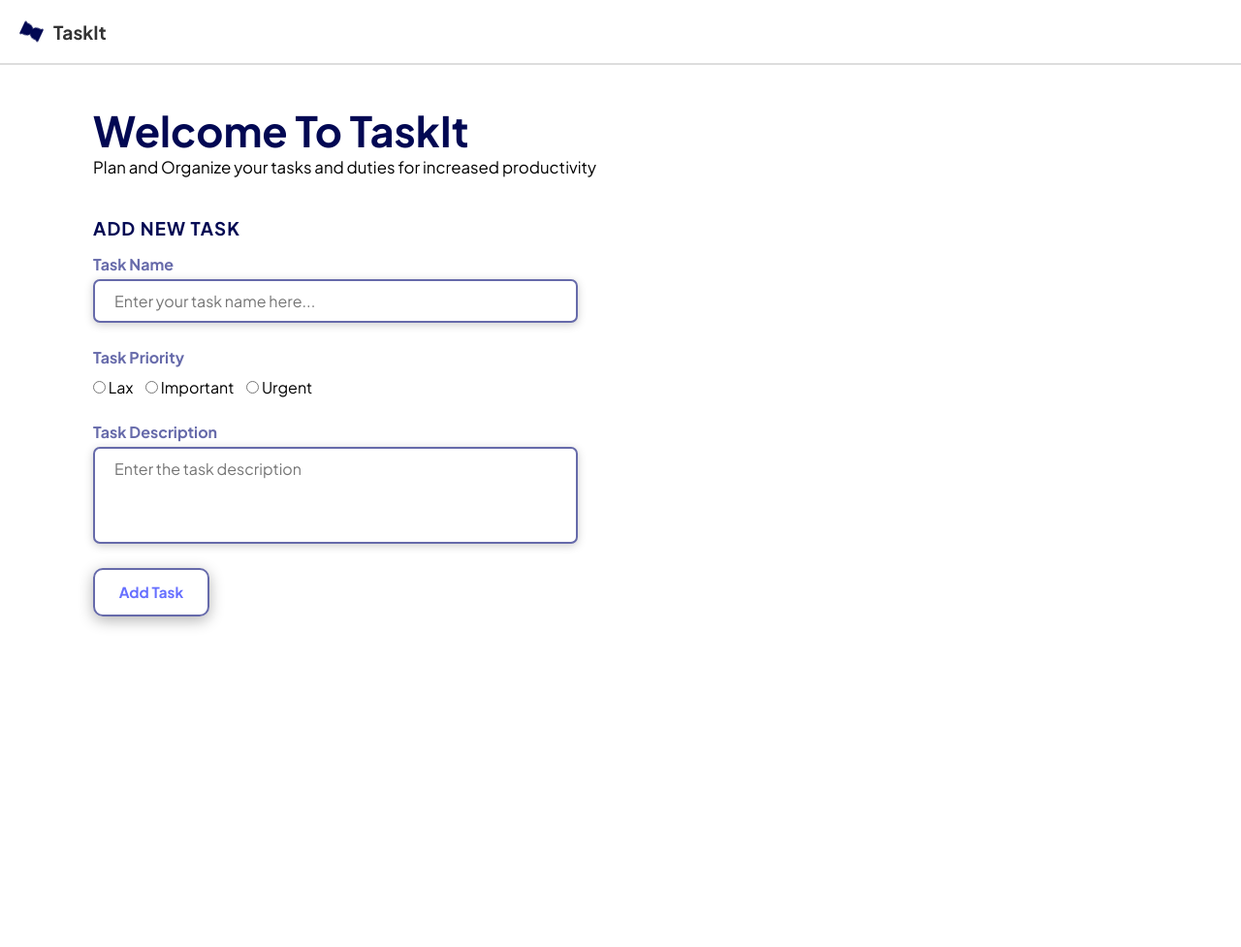
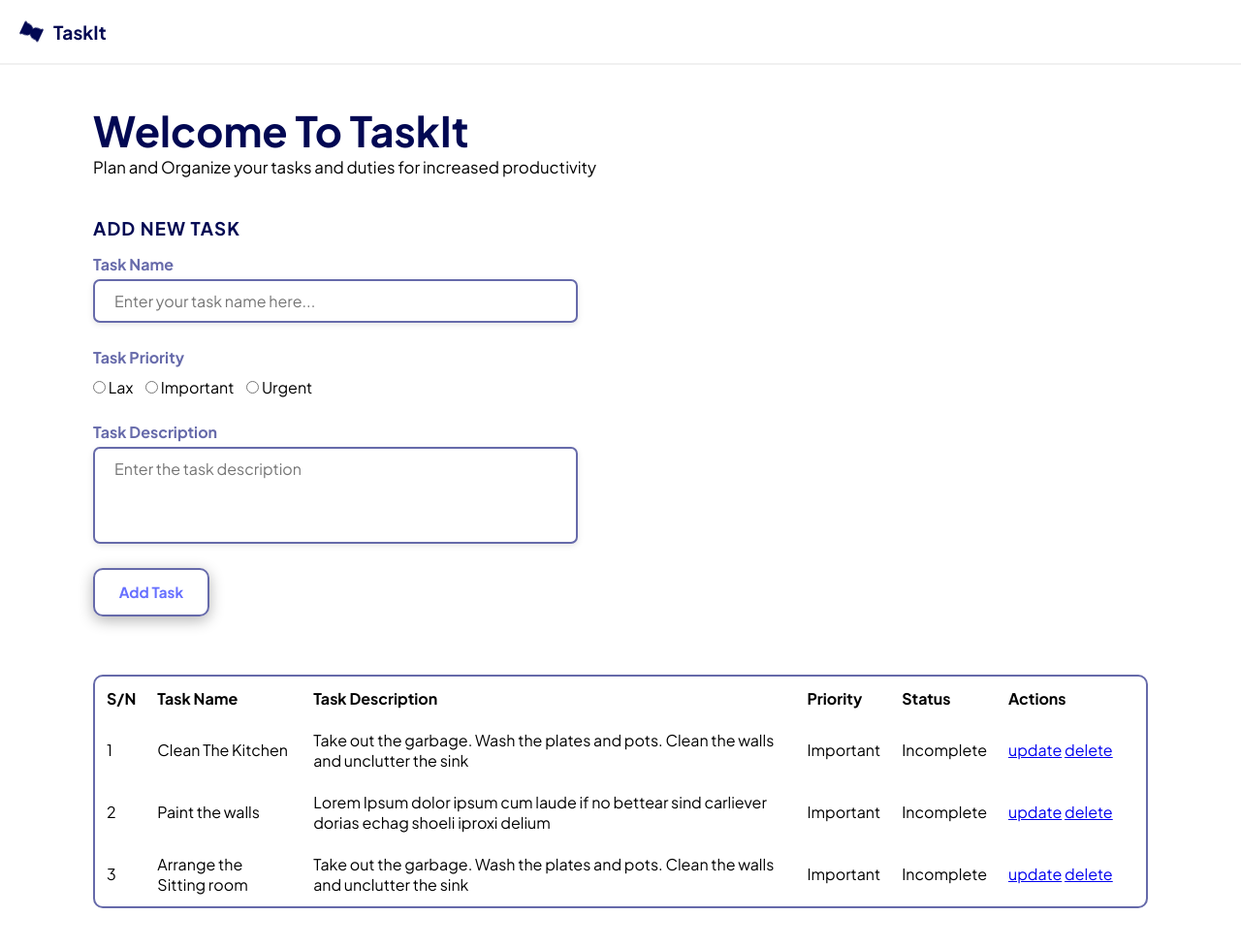
Before and after one commit to Tom-Okafor/simple-php-task-manager, a PHP site: page / in a window 1280 px wide. Shown: the whole page at 97% size. Before the commit the page ends 647 px from the top, so only its background shows below. Run offline with PHP 8.4, Linux system fonts and the light colour scheme.

Commit message:
feat: create and style task list table with dummy data

```diff
--- a/index.php
+++ b/index.php
@@ -44,6 +44,56 @@
                 <button type="submit">Add Task</button>
             </form>
         </section>
+
+        <section class="task-list">
+            <table>
+                <thead>
+                    <tr>
+                        <th>S/N</th>
+                        <th>Task Name</th>
+                        <th>Task Description</th>
+                        <th>Priority</th>
+                        <th>Status</th>
+                        <th>Actions</th>
+                    </tr>
+                </thead>
+                <tbody>
+                    <tr>
+                        <td>1</td>
+                        <td>Clean The Kitchen</td>
+                        <td>Take out the garbage. Wash the plates and pots. Clean the walls and unclutter the sink</td>
+                        <td>Important</td>
+                        <td>Incomplete</td>
+                        <td>
+                            <a href="#">update</a>
+                            <a href="#">delete</a>
+                        </td>
+                    </tr>
+                    <tr>
+                        <td>2</td>
+                        <td>Paint the walls</td>
+                        <td>Lorem Ipsum dolor ipsum cum laude if no bettear sind carliever dorias echag shoeli iproxi delium</td>
+                        <td>Important</td>
+                        <td>Incomplete</td>
+                        <td>
+                            <a href="#">update</a>
+                            <a href="#">delete</a>
+                        </td>
+                    </tr>
+                    <tr>
+                        <td>3</td>
+                        <td>Arrange the Sitting room</td>
+                        <td>Take out the garbage. Wash the plates and pots. Clean the walls and unclutter the sink</td>
+                        <td>Important</td>
+                        <td>Incomplete</td>
+                        <td>
+                            <a href="#">update</a>
+                            <a href="#">delete</a>
+                        </td>
+                    </tr>
+                </tbody>
+            </table>
+        </section>
     </main>
     <footer></footer>
 
--- a/styles.css
+++ b/styles.css
@@ -10,7 +10,7 @@ header {
     align-items: center;
     gap: 10px;
     padding: 20px;
-    border-bottom: 2px solid #ddd;
+    border-bottom: 2px solid #f0f0f0;
 }
 
 header img {
@@ -34,7 +34,7 @@ header img {
 header span {
     font-size: 1.2rem;
     font-weight: bold;
-    color: #333;
+    color: #020853;
     letter-spacing: 0px;
 }
 
@@ -84,7 +84,7 @@ main form {
     -moz-border-radius: 7px;
     -ms-border-radius: 7px;
     -o-border-radius: 7px;
-    box-shadow: 0px 2px 10px rgba(0, 0, 0, 0.2);
+    box-shadow: 0px 2px 6px rgba(0, 0, 0, 0.1);
 }
 
 form .priority h4 {
@@ -142,3 +142,28 @@ form .priority input[type='radio'] {
         color: #fafafa;
     }
 }
+
+.task-list {
+    margin-top: 60px;
+}
+
+.task-list table {
+    max-width: 1200px;
+    margin-inline: auto;
+    text-align: left;
+    border: 2px solid #666aaa;
+    border-radius: 10px;
+    -webkit-border-radius: 10px;
+    -moz-border-radius: 10px;
+    -ms-border-radius: 10px;
+    -o-border-radius: 10px;
+}
+
+th,
+td {
+    padding: 10px;
+}
+
+.task-list table td:last-child {
+    width: 150px;
+}
```
